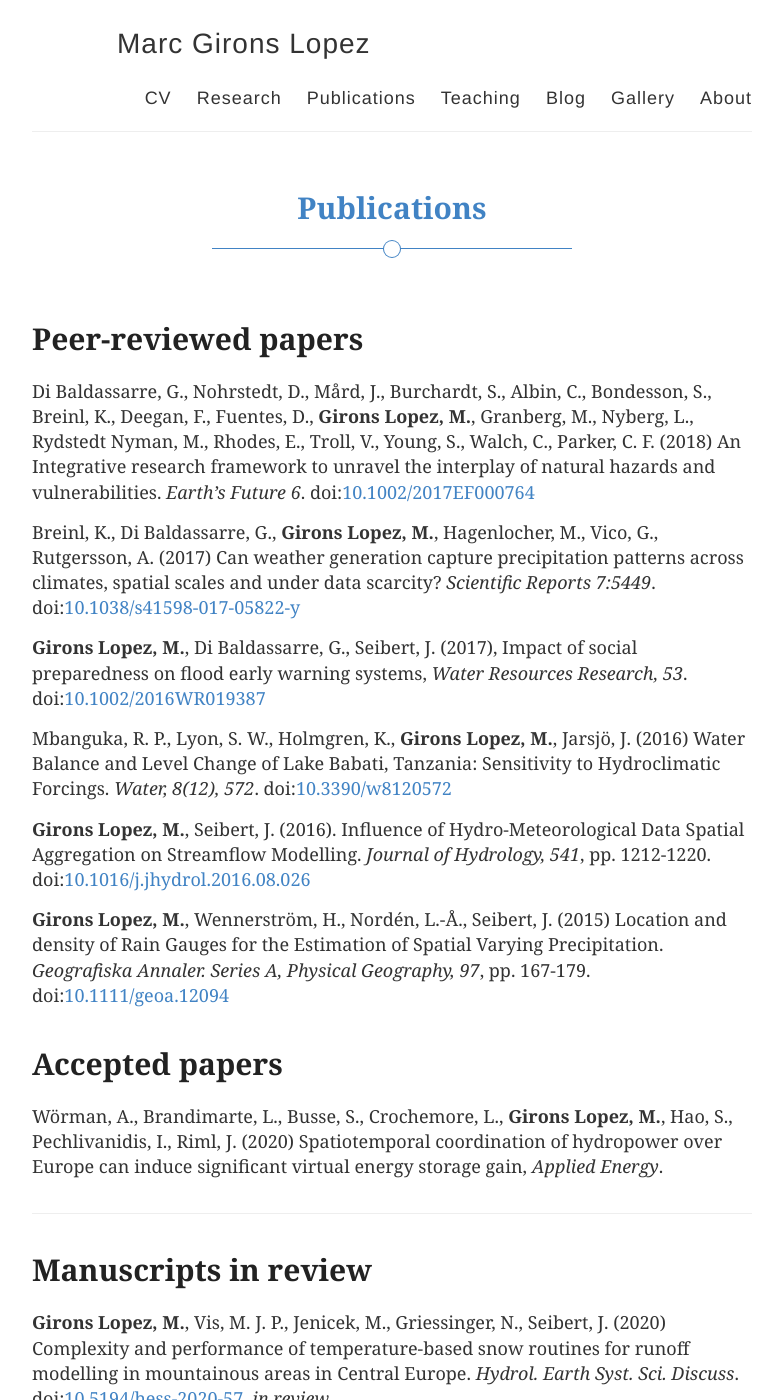
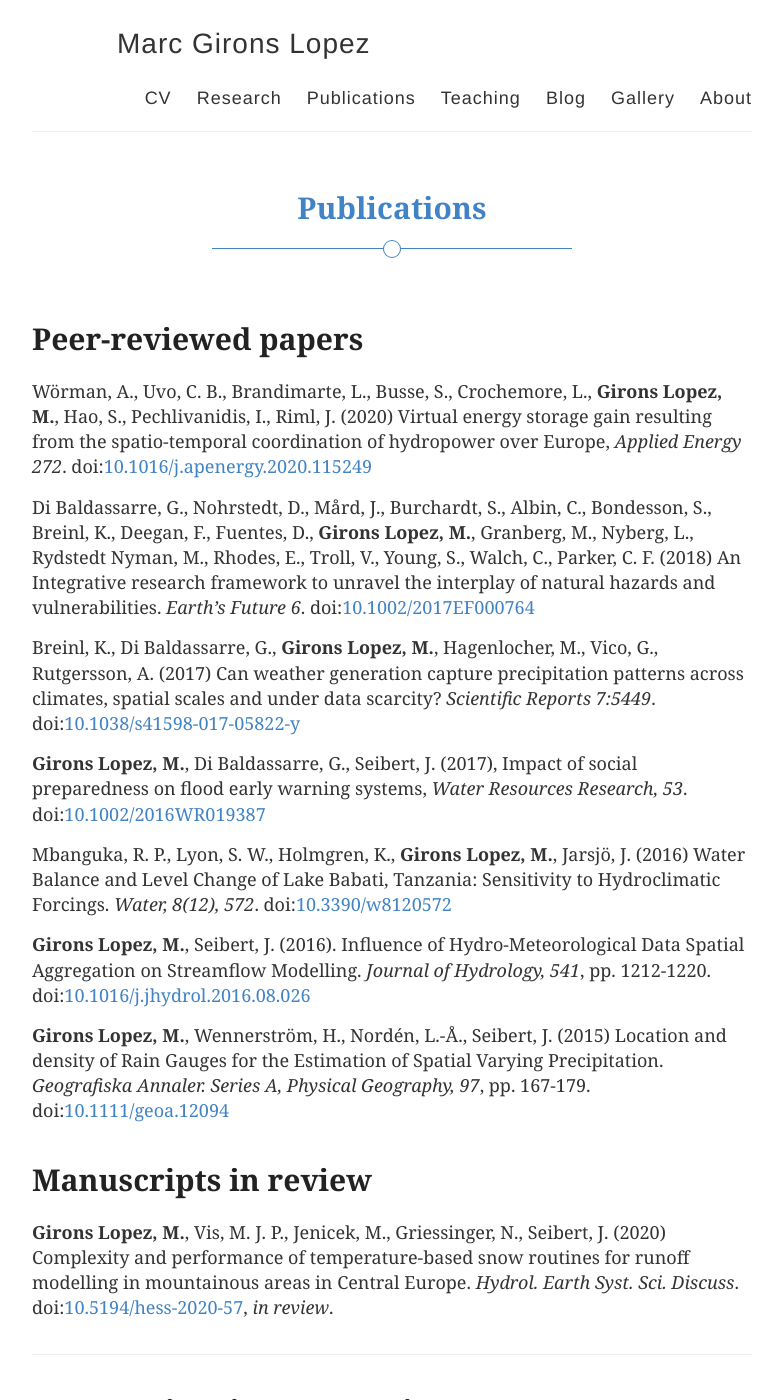
Before and after one commit to GironsLopez/GironsLopez.github.io, a Jekyll site: the page built from publications/index.md, in a window 1280 px wide and 1400 px high. Shown: the whole window, without its empty margins (248-1030 px from the left). Built offline with Jekyll 4.4.1, drawn with Linux system fonts in a browser that asks for light colours.

Commit message:
Update index.md

```diff
--- a/publications/index.md
+++ b/publications/index.md
@@ -5,6 +5,8 @@ description: Publication list by Marc Girons Lopez
 ---
 
 # Peer-reviewed papers
+
+Wörman, A., Uvo, C. B., Brandimarte, L., Busse, S., Crochemore, L., **Girons Lopez, M.**, Hao, S., Pechlivanidis, I., Riml, J. (2020) Virtual energy storage gain resulting from the spatio-temporal coordination of hydropower over Europe, *Applied Energy 272*. doi:[10.1016/j.apenergy.2020.115249](https://www.sciencedirect.com/science/article/abs/pii/S0306261920307613){:target="_blank"}
 
 Di Baldassarre, G., Nohrstedt, D., Mård, J., Burchardt, S., Albin, C., Bondesson, S., Breinl, K., Deegan, F., Fuentes, D., **Girons Lopez, M.**, Granberg, M., Nyberg, L., Rydstedt Nyman, M., Rhodes, E., Troll, V., Young, S., Walch, C., Parker, C. F. (2018) An Integrative research framework to unravel the interplay of natural hazards and vulnerabilities. *Earth's Future 6*. doi:[10.1002/2017EF000764](http://onlinelibrary.wiley.com/doi/10.1002/2017EF000764/full){:target="_blank"}
 
@@ -17,12 +19,6 @@ Mbanguka, R. P., Lyon, S. W., Holmgren, K., **Girons Lopez, M.**, Jarsjö, J. (2
 **Girons Lopez, M.**, Seibert, J. (2016). Influence of Hydro-Meteorological Data Spatial Aggregation on Streamflow Modelling. *Journal of Hydrology, 541*, pp. 1212-1220. doi:[10.1016/j.jhydrol.2016.08.026](http://www.sciencedirect.com/science/article/pii/S0022169416305170){:target="_blank"}
 
 **Girons Lopez, M.**, Wennerström, H., Nordén, L.-Å., Seibert, J. (2015) Location and density of Rain Gauges for the Estimation of Spatial Varying Precipitation. *Geografiska Annaler. Series A, Physical Geography, 97*, pp. 167-179. doi:[10.1111/geoa.12094](http://onlinelibrary.wiley.com/doi/10.1111/geoa.12094/abstract){:target="_blank"}
-
-# Accepted papers
-
-Wörman, A., Brandimarte, L., Busse, S., Crochemore, L., **Girons Lopez, M.**, Hao, S., Pechlivanidis, I., Riml, J. (2020) Spatiotemporal coordination of hydropower over Europe can induce significant virtual energy storage gain, *Applied Energy*.
-
-<div class="line-separator"></div>
 
 # Manuscripts in review
 
```
